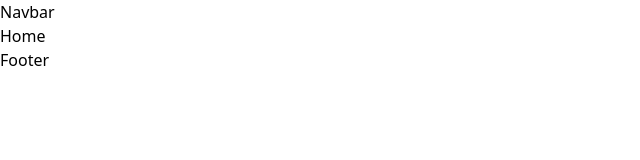
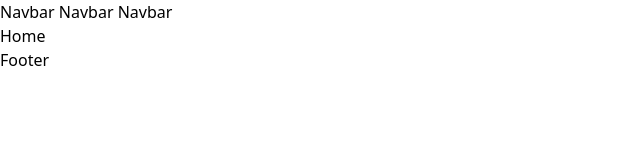
Before and after one commit to fahim-abser/Career-Network-client, a React (Create React App) app in the folder client/career-network/: page / in a window 1280 px wide. Shown: the top 160 px of the page, without its empty margins (0-640 px from the left). Built offline with nearby package versions, Linux system fonts and the light colour scheme.

Commit message:
try to setup

```diff
--- a/client/career-network/src/Pages/Shared/Navbar/Navbar.jsx
+++ b/client/career-network/src/Pages/Shared/Navbar/Navbar.jsx
@@ -4,6 +4,8 @@ const Navbar = () => {
     return (
         <div>
             Navbar
+            Navbar
+            Navbar
         </div>
     );
 };
```
